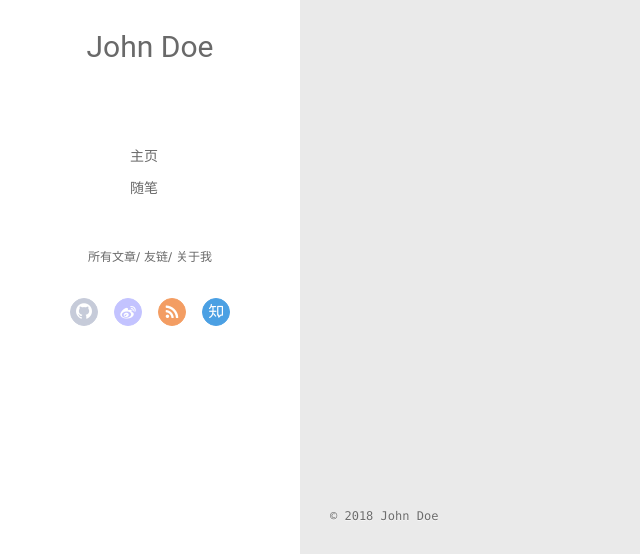
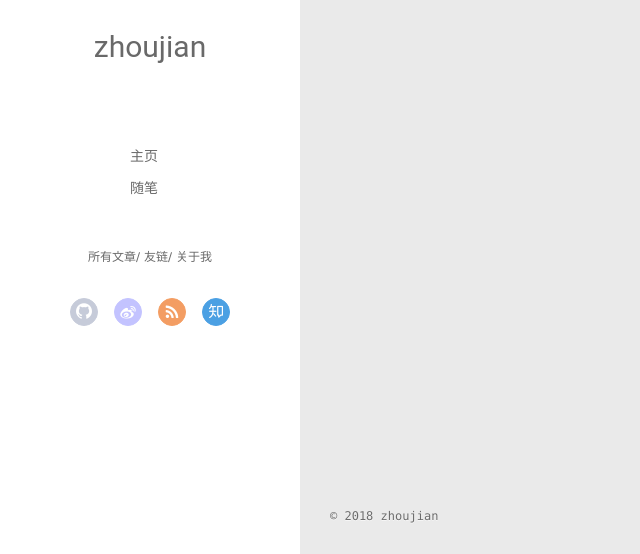
Before and after one commit to tokenKing/tokenKing.github.io, a plain HTML site: page archives/index.html in a window 1280 px wide. Shown: the part 243-797 px from the top of the page, 0-640 px from the left. Drawn offline with Linux system fonts and the light colour scheme; no server answers.

Commit message:
Site updated: 2018-08-06 12:41:47

```diff
--- a/archives/index.html
+++ b/archives/index.html
@@ -8,11 +8,12 @@
   <link rel="dns-prefetch" href="http://yoursite.com">
   <title>Archives | Hexo</title>
   <meta name="viewport" content="width=device-width, initial-scale=1, maximum-scale=1">
-  <meta property="og:type" content="website">
+  <meta name="keywords" content="�����ݡ��������Java">
+<meta property="og:type" content="website">
 <meta property="og:title" content="Hexo">
 <meta property="og:url" content="http://yoursite.com/archives/index.html">
 <meta property="og:site_name" content="Hexo">
-<meta property="og:locale" content="default">
+<meta property="og:locale" content="Chinese">
 <meta name="twitter:card" content="summary">
 <meta name="twitter:title" content="Hexo">
 
@@ -46,7 +47,7 @@
 			<img src="" class="js-avatar">
 		</a>
 		<hgroup>
-		  <h1 class="header-author"><a href="/">John Doe</a></h1>
+		  <h1 class="header-author"><a href="/">zhoujian</a></h1>
 		</hgroup>
 
 
@@ -104,7 +105,7 @@
 				<img src="" class="js-avatar">
 			</div>
 			<hgroup>
-			  <h1 class="header-author js-header-author">John Doe</h1>
+			  <h1 class="header-author js-header-author">zhoujian</h1>
 			</hgroup>
 
 
@@ -202,7 +203,7 @@
   <div class="outer">
     <div id="footer-info">
     	<div class="footer-left">
-    		&copy; 2018 John Doe
+    		&copy; 2018 zhoujian
     	</div>
       	<div class="footer-right">
       		<a href="http://hexo.io/" target="_blank">Hexo</a>  Theme <a href="https://github.com/litten/hexo-theme-yilia" target="_blank">Yilia</a> by Litten
```
Also changed, not shown: 2018/08/06/hello-world/index.html (+5 -4 lines), archives/2018/08/index.html (+6 -5 lines), archives/2018/index.html (+6 -5 lines), index.html (+6 -5 lines).
